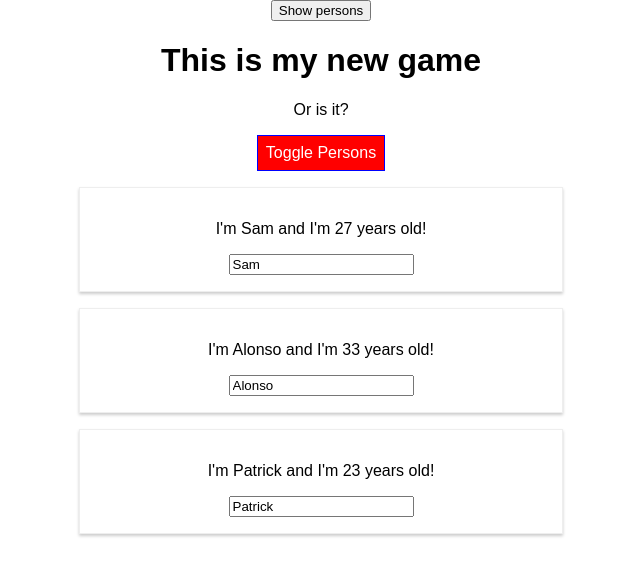
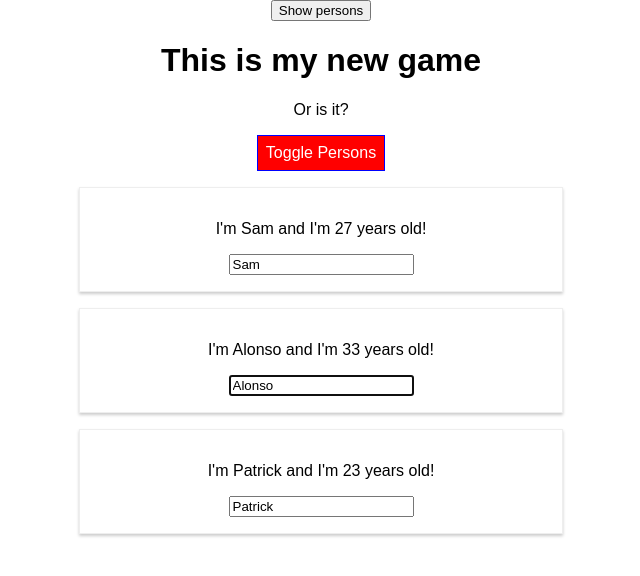
Before and after one commit to likealonso/new_game, a React app: page / in a window 1280 px wide. Both pictures are taken after a click on the button "Show persons". Shown: the top 576 px of the page, without its empty margins (319-959 px from the left). Built offline with nearby package versions, Linux system fonts and the light colour scheme.

Commit message:
using refs

```diff
--- a/src/components/Persons/Person/Person.js
+++ b/src/components/Persons/Person/Person.js
@@ -5,12 +5,21 @@
 import PropTypes from 'prop-types'
 
 class Person extends React.Component {
+    componentDidMount(){
+        if (this.props.position === 1) {
+            this.inputElement.focus()
+        }
+    }
     render () {
         return (
             <Aux>
                 <p onClick={this.props.click}> I'm {this.props.name} and I'm {this.props.age} years old!</p>
                 <p>{this.props.children}</p>
-                <input type='text' onChange={this.props.changed} value={this.props.name}/>
+                <input
+                    ref = {(inp) => this.inputElement = inp}
+                    type='text'
+                    onChange={this.props.changed}
+                    value={this.props.name}/>
             </Aux>
         )
     }
@@ -21,6 +30,6 @@
     name: PropTypes.string,
     age: PropTypes.number,
     changed: PropTypes.func
-  }
+}
 
 export default withClass(Person, classes.Person)
--- a/src/components/Persons/Persons.js
+++ b/src/components/Persons/Persons.js
@@ -25,6 +25,7 @@
     return this.props.persons.map((person, index) => {
       return <Person
       click={() => this.props.clicked(index)}
+      position={index}
       name={person.name}
       age={person.age}
       key={person.id}
```
